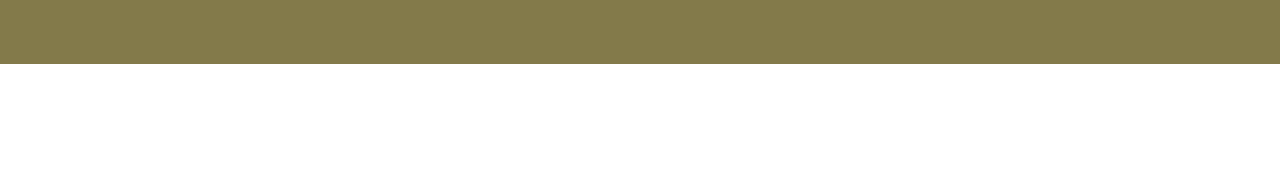
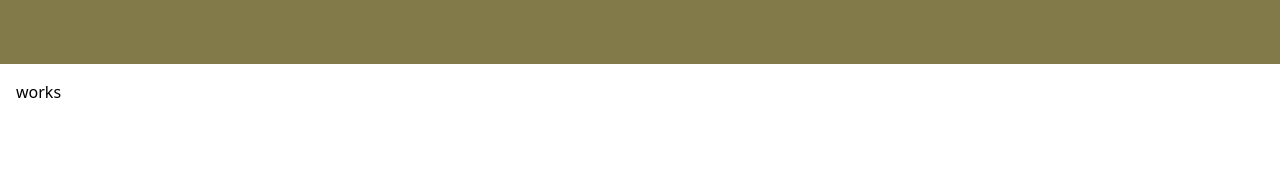
Before and after one commit to zendagin/portfolio, a Nuxt app: page /works in a window 1280 px wide. Before the commit this address had no page. Shown: the top 170 px of the page. Built offline with nearby package versions, Linux system fonts and the light colour scheme.

Commit message:
feat: init works page

```diff
--- /dev/null
+++ b/pages/works.vue
@@ -0,0 +1,8 @@
+<template>
+    <div class="p-4">
+        works
+    </div>
+</template>
+
+<script setup lang="ts">
+</script>
```
